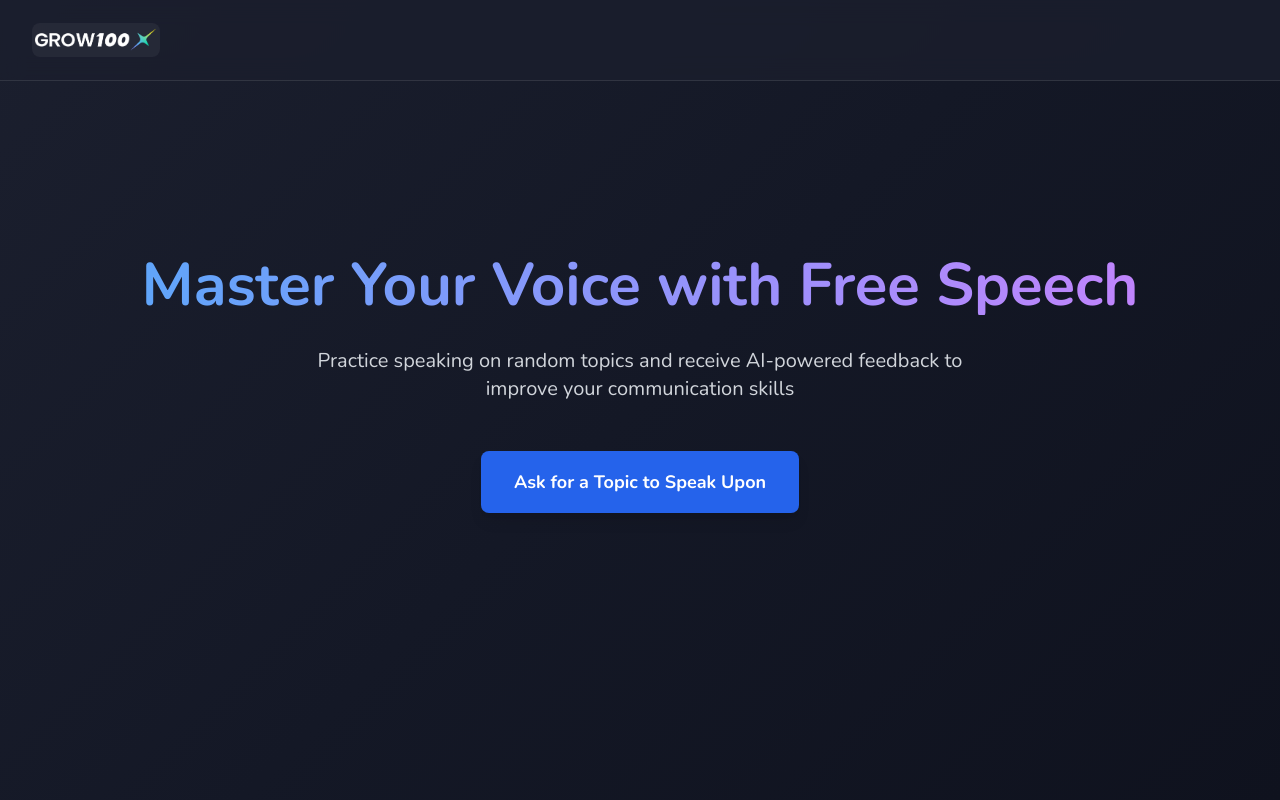
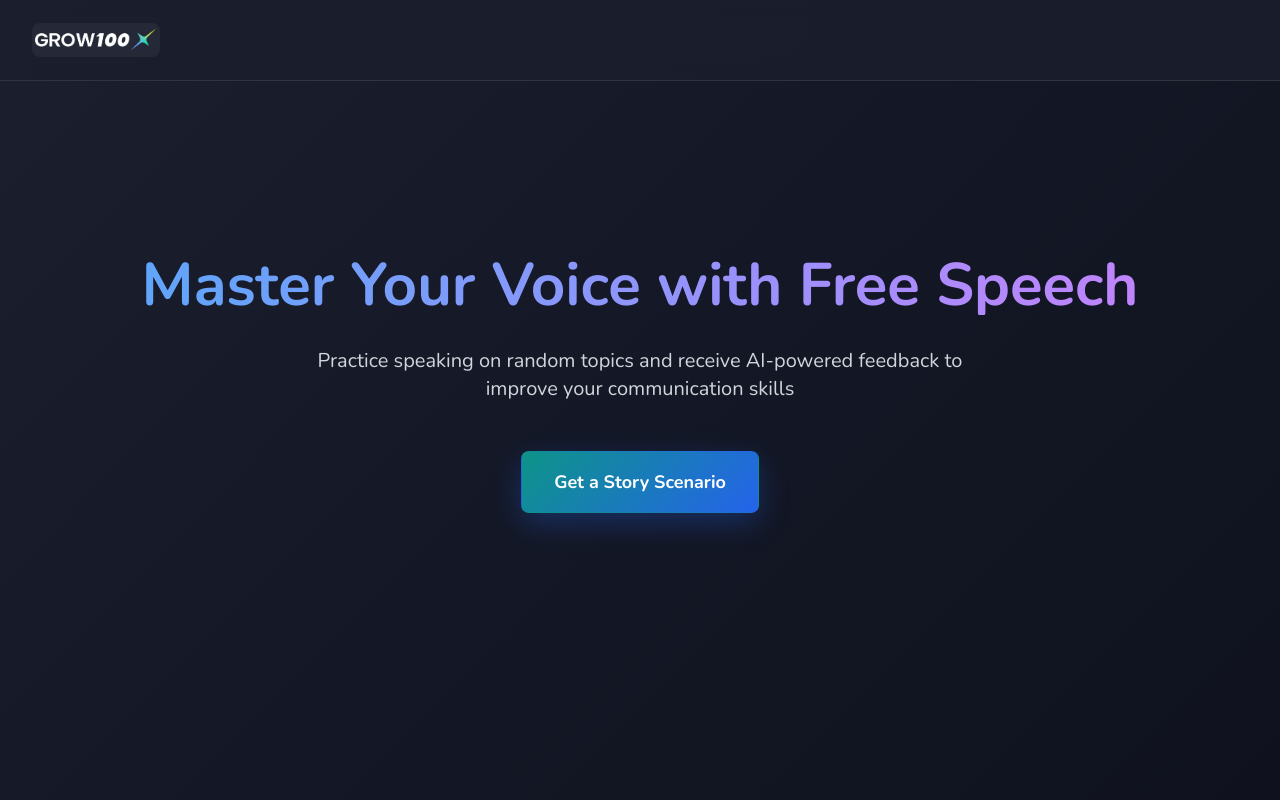
Before and after one commit to RushaanRajeshPai/ai-communication, a React (Vite) app in the folder frontend/: page /storytelling in a window 1280 px wide. Shown: the top 800 px of the page. Built offline with nearby package versions, Linux system fonts and the light colour scheme.

Commit message:
topics changed

```diff
--- a/frontend/src/components/Story.tsx
+++ b/frontend/src/components/Story.tsx
@@ -28,7 +28,7 @@ interface FeedbackResponse {
   feedback: FeedbackData;
 }
 
-const FreeTopic = () => {
+const Story = () => {
   const [stage, setStage] = useState<'initial' | 'recording' | 'processing' | 'feedback'>('initial');
   const [topic, setTopic] = useState<string>('');
   const [timeLeft, setTimeLeft] = useState<number>(120);
@@ -362,9 +362,13 @@ const FreeTopic = () => {
             </p>
             <button
               onClick={fetchTopic}
-              className="px-8 py-4 bg-blue-600 hover:bg-blue-700 rounded-lg text-lg font-semibold transition-all transform hover:scale-105 shadow-lg"
+              className="px-8 py-4 rounded-lg text-lg font-semibold transition-all transform hover:scale-105 shadow-lg"
+              style={{
+                background: 'linear-gradient(135deg, rgb(13, 148, 136) 0%, rgb(37, 99, 235) 100%)',
+                boxShadow: '0 10px 30px rgba(37, 99, 235, 0.3)'
+              }}
             >
-              Ask for a Topic to Speak Upon
+              Get a Story Scenario
             </button>
           </div>
         )}
@@ -559,4 +563,4 @@ const FreeTopic = () => {
   );
 };
 
-export default FreeTopic;
+export default Story;
```
Also changed, not shown: 1 other file (tests, documents, lock files or other folders).
